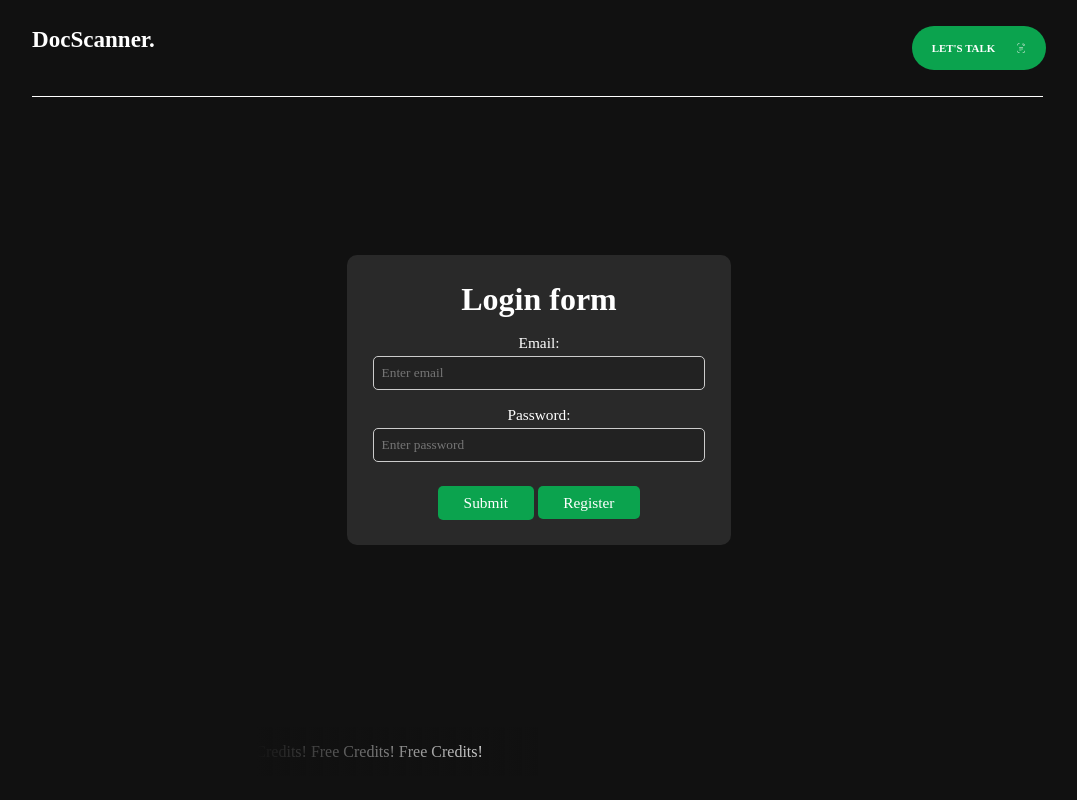
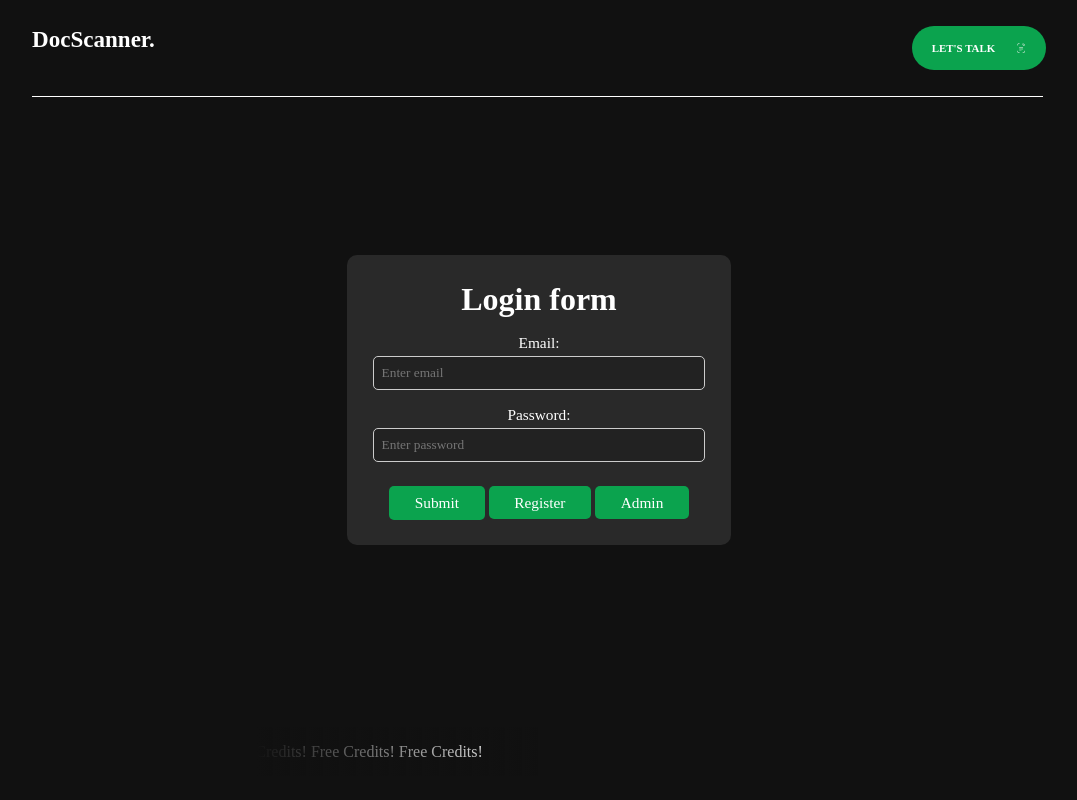
Before and after one commit to vidishasagar/DocScanner, a Flask app: page /login in a window 1280 px wide. Shown: the whole page, without its empty margins (101-1178 px from the left). Run offline with Flask 3, Linux system fonts and the light colour scheme; some libraries are stand-ins or nearby versions.

Commit message:
Update login.html
added admin button

```diff
--- a/templates/login.html
+++ b/templates/login.html
@@ -278,6 +278,8 @@
                             </div>
                             <button type="submit" class="btn btn-dark">Submit</button>
                             <a href="/register" class="btn btn-primary" style="text-decoration: none;">Register</a>
+                            <!-- Inside the login form, after the Register button -->
+<a href="admin_login" class="btn btn-primary" style="text-decoration: none;">Admin</a>
                         </form>
                     </div>
                 </div>
```
